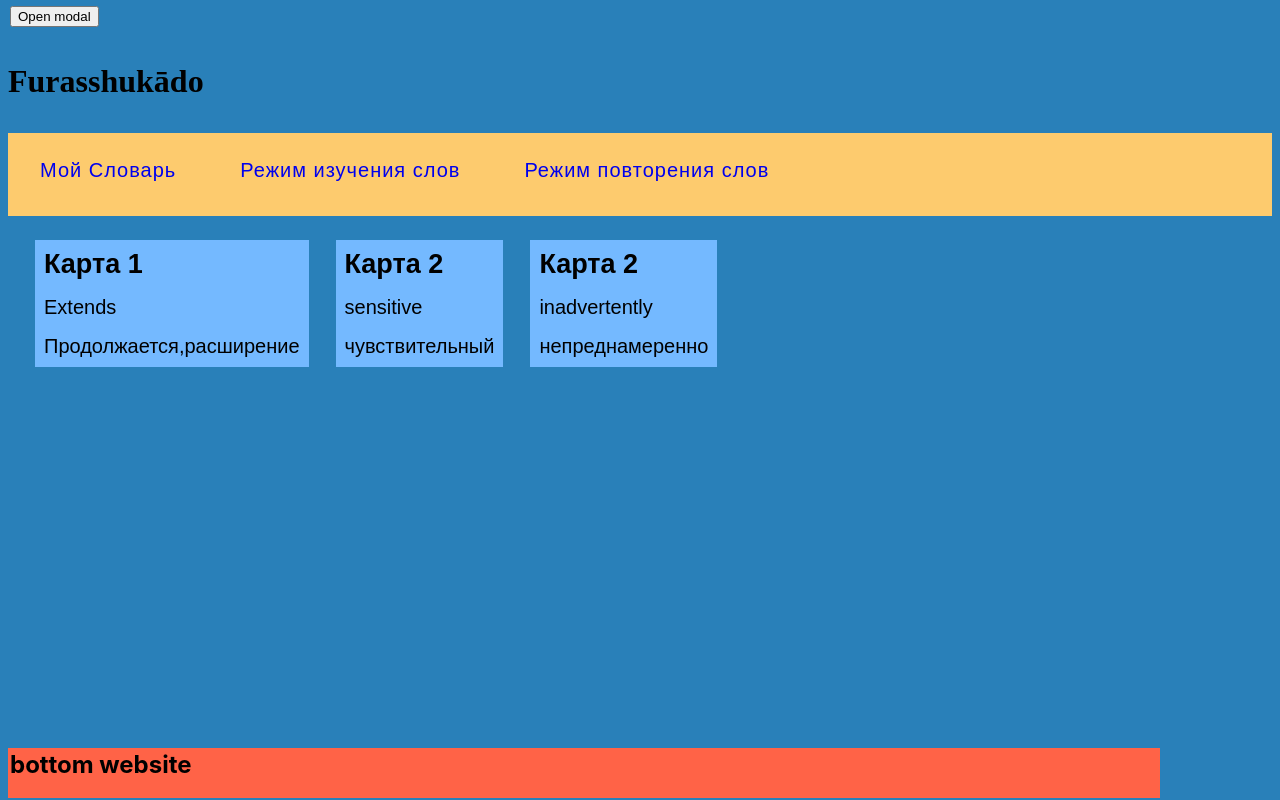
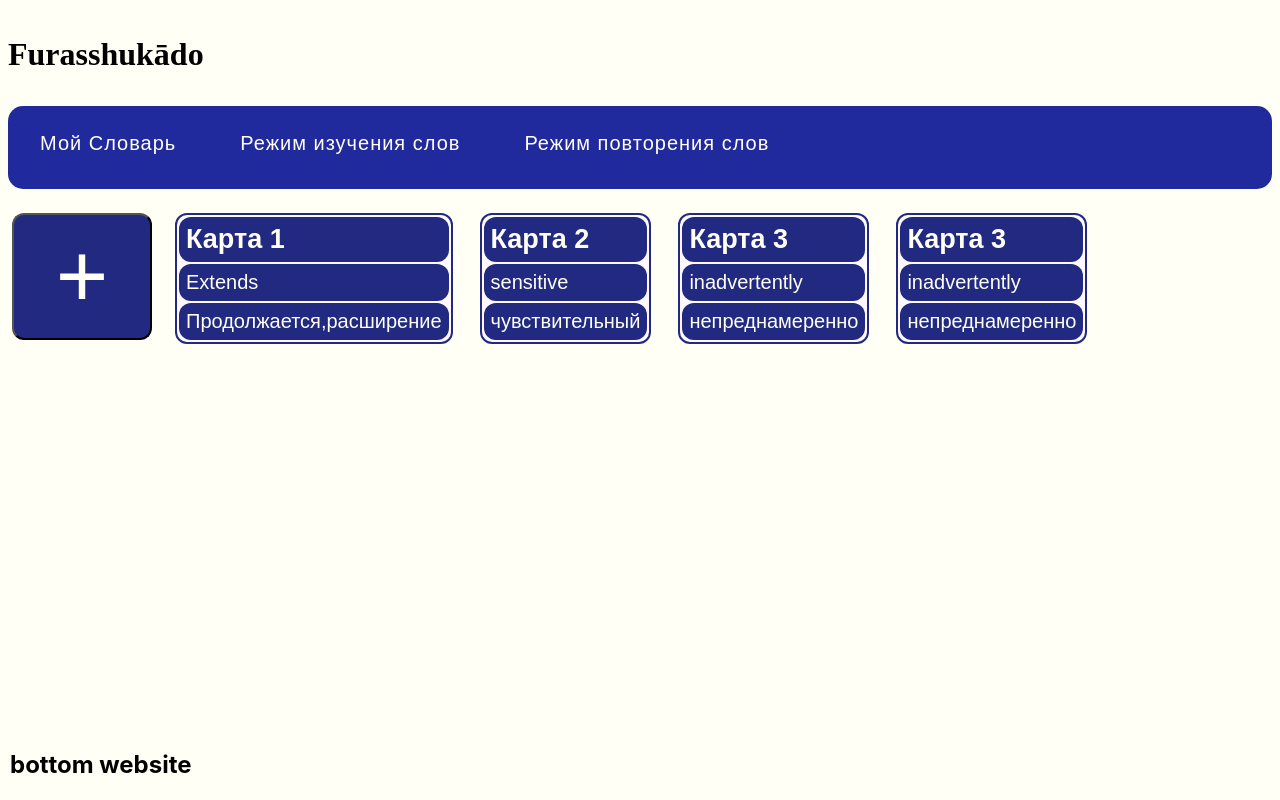
Before and after one commit to WildWolverine/Furasshukado, a React (Create React App) app: page / in a window 1280 px wide. Built offline with nearby package versions, Linux system fonts and the light colour scheme.

Commit message:
pop-up design

```diff
--- a/src/App.css
+++ b/src/App.css
@@ -2,7 +2,9 @@
     margin: 2px;
 }
 body{
-    background-color: #2980b9;
-   height: 100%;
+    background-color: #FFFFF6;
+    width: 100%;
+    height: 100%;
+
 
 }
--- a/src/components/AddModal.js
+++ b/src/components/AddModal.js
@@ -10,10 +10,25 @@ function AddModal() {
     }
     return(
   <div>
-      <button onClick={openModal}>Open modal</button>
+
+    <div className='btnOpen'>
+      <button onClick={openModal}>+</button>
+    </div>
+
       <Modal ref={modalRef}>
+        <form>
+          <div className='textInput'>
+            <input type='text' placeholder='Слово'></input>
+          </div>
+        <div className='textInput'>
+          <input  type='text' placeholder='Перевод'></input>
+        </div>
+        <div className='addBtn'>
+          <button type='submit'>Добавить</button>
+        </div>
+        </form>
 
-          <h1>Chiopa</h1>
+
 
       </Modal>
   </div>
--- a/src/components/Content.css
+++ b/src/components/Content.css
@@ -1,12 +1,16 @@
+
+
 nav{
     margin: 0 auto;
     position: relative;
+    max-width: 100%;
 }
 
 nav:before{
 content: '';
 display: block;
-background: #fdcb6e;
+border-radius: 15px;
+background:#212A9C;
 height: 83px;
 width: 100%;
 position: absolute;
@@ -31,12 +35,14 @@ ul li a{
     text-decoration: none;
     line-height: 70px;
     letter-spacing: 1px;
+    color: #FFFFF6;
     font-family: 'Ubuntu', sans-serif;
     font-size: 20px;
 }
 
 ul li a:hover{
-    background: #74b9ff;
+    background: #212A80;
+    border-radius: 15px;
 }
 
 .content{
@@ -50,24 +56,41 @@ ul li a:hover{
 }
 .content-card{
     position: relative;
-    background: #74b9ff;
+    background: #FFF8FF;
+    border-radius: 12px;
     width: max-content;
     height: max-content;
     margin-right: 25px;
+    left: 140px;
+    border:2px solid #212A80;
+
+
 
 }
 .card-title{
    padding: 5px;
    font-family: 'Heebo', sans-serif;
    font-size: 18px;
+   color: #FFFFF6;
+   background-color: #212A80;
+   border-radius: 12px;
+
 }
 .word-origin{
     padding: 5px;
     font-family: 'Heebo', sans-serif;
     font-size: 20px;
+    color: #FFFFF6;
+    background-color: #212A80;
+    border-radius: 12px;
+
 }
 .word-translation{
     padding: 5px;
     font-family: 'Heebo', sans-serif;
     font-size: 20px;
+    color: #FFFFF6;
+    background-color: #212A80;
+    border-radius: 12px;
+
 }
--- a/src/components/Content.js
+++ b/src/components/Content.js
@@ -2,7 +2,7 @@ import React from 'react'
 import './Content.css'
 function Content() {
     return (
-       <div>
+       <div className='wrap-content'>
             <nav className='content-title'>
                <ul>
                    <li> <a href='#'>Мой Словарь</a></li>
@@ -38,7 +38,18 @@ function Content() {
 
             <div className='content-card'>
                 <div className='card-title'>
-                    <h2>Карта 2</h2>
+                    <h2>Карта 3</h2>
+                </div>
+                <div className='word-origin'>
+                    <p>inadvertently</p>
+                </div>
+                <div className= 'word-translation'>
+                    <p>непреднамеренно</p>
+                </div>
+            </div>
+            <div className='content-card'>
+                <div className='card-title'>
+                    <h2>Карта 3</h2>
                 </div>
                 <div className='word-origin'>
                     <p>inadvertently</p>
--- a/src/components/Footer.css
+++ b/src/components/Footer.css
@@ -1,10 +1,7 @@
 .footer{
-    background: tomato;
     height: 50px;
     width: 90%;
     position: absolute;
     bottom: 0;
 
-
-
 }
--- a/src/components/Modal.css
+++ b/src/components/Modal.css
@@ -21,11 +21,83 @@
     top: 50%;
     left: 50%;
     transform: translate(-50%,-50%);
-    min-height: 40%;
-    width: 27%;
+    border-radius: 15px;
+    height: 50%;
+    width: 32%;
     overflow-y: auto;
-    background-color: white;
+    background-color: rgba(255, 255, 255, 0.945);
     box-shadow: 0,0,10px rgba(0, 0, 0, 0.25);
     z-index: 101;
+    display: flex;
+    align-items: center;
+    justify-content: center;
 
 }
+form{
+    position: absolute;
+    width: 300px;
+    height: max-content;
+    background-color: aqua;
+    border-radius: 7px;
+    padding: 15px;
+    top:40px
+}
+
+.textInput {
+    padding-bottom: 15px;
+}
+.textInput input{
+    width: 250px;
+    height: 35px;
+    border: 1px solid aqua ;
+    border-radius: 7px;
+    padding: 5px;
+}
+.textInput input:focus{
+    border-radius: 4px;
+}
+.addBtn  {
+    display: flex;
+    align-items: center;
+    justify-content: center;
+}
+.addBtn button{
+    width: 120px;
+    height: 60px;
+    letter-spacing: 1px;
+    font-family: 'Heebo', sans-serif;
+    border-radius: 7px;
+    padding: 5px;
+    cursor: pointer;
+}
+.btnClose {
+    position: absolute;
+    left: 90%;
+    top: 53px;
+}
+.btnClose button{
+    width: 50px;
+    height: 50px;
+    background-color:transparent;
+    border: none;
+    outline: none;
+    font-size: 50px;
+    cursor: pointer;
+    transform: rotate(45deg);
+}
+.btnOpen{
+    position: absolute;
+    top: 209px;
+    z-index: 1;
+}
+.btnOpen button{
+    width: 140px;
+    height: 127px;
+    border-radius: 12px;
+    text-align: center;
+    font-weight: lighter;
+    cursor: pointer;
+    font-size: 90px;
+    color: #FFFFF6;
+   background-color: #212A80
+}
--- a/src/components/Modal.js
+++ b/src/components/Modal.js
@@ -9,7 +9,7 @@ const Modal = forwardRef((props,ref) =>{
         () => {
             return {
                openModal: ()=> open(),
-               close: () => close()
+               closeModal: () => close()
             }
 
             })
@@ -21,10 +21,13 @@ const Modal = forwardRef((props,ref) =>{
         setDisplay(false)
     }
    if(display){
-       return ReactDOM.createPortal(<div className='modal'>
-       <div className='modal-dialog'>
+       return ReactDOM.createPortal(
+       <div className='modal'>
+       <div className='modal-dialog' >
+         <div className='btnClose'>
+           <button  onClick={close}>+</button>
+         </div>
            <div className='modal-content'>
-           <button onClick={close}>close</button>
                    {props.children}
                </div>
            </div>
```
